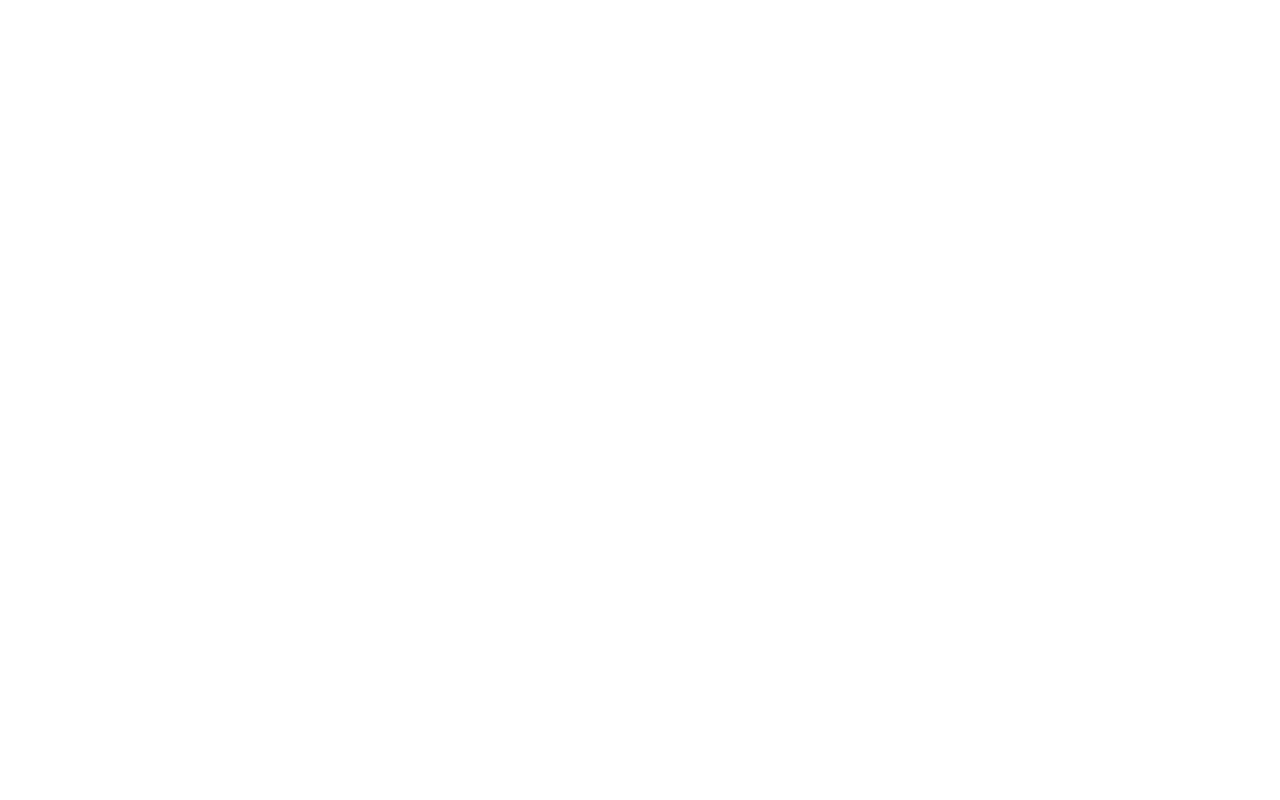
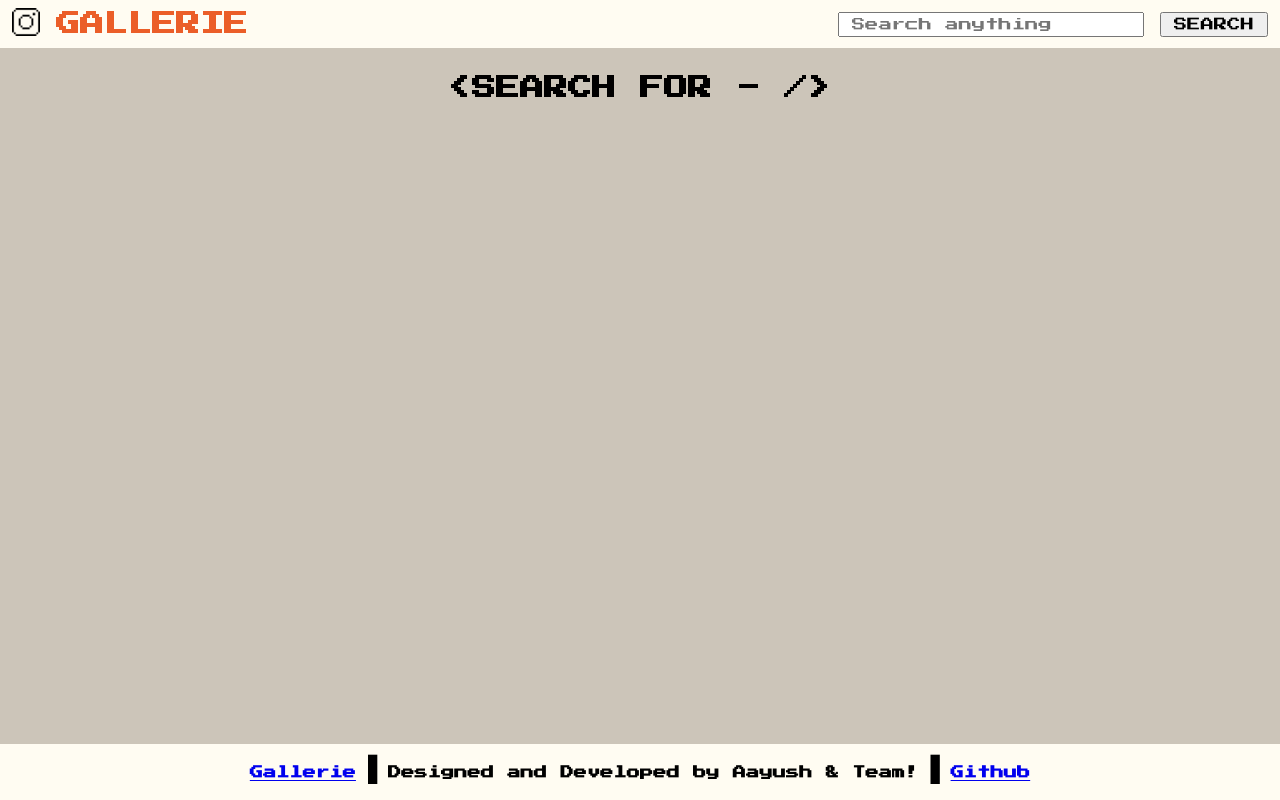
Before and after one commit to aayusharyan/gallerie, a plain HTML site: page search.html in a window 1280 px wide. Drawn offline with Linux system fonts and the light colour scheme.

Commit message:
Add HTML and CSS.

```diff
--- /dev/null
+++ b/assets/colors.css
@@ -0,0 +1,6 @@
+:root {
+  --orange: #EB5E28;
+  --gray: #252422;
+  --light-brown: #CCC5B9;
+  --light: #FFFCF2;
+}
--- a/assets/common.css
+++ b/assets/common.css
@@ -1 +1,67 @@
 @import url('https://fonts.googleapis.com/css2?family=Press+Start+2P&display=swap');
+@import './colors.css';
+
+body, h1, h2, h3, h4, h5, h6, p {
+  margin: 0px;
+  padding: 0xp;
+  font-family: 'Press Start 2P', cursive;
+}
+
+body {
+  background-color: var(--light-brown);
+  min-height: calc(100vh - 5rem);
+  position: relative;
+  padding-bottom: 5rem !important;
+}
+
+nav {
+  background-color: var(--light);
+
+}
+
+nav .title {
+  padding: 0.75rem;
+  padding-left: 0px;
+  color: var(--orange);
+  text-decoration: none;
+  display: inline-block;
+}
+
+nav .logo {
+  height: 1.75rem;
+  margin-left: 0.75rem;
+}
+
+nav form {
+  display: inline;
+  float: right;
+  padding-top: 0.75rem;
+  padding-right: 0.75rem;
+}
+
+nav .search {
+  font-family: 'Press Start 2P', cursive;
+  padding: 0.25rem 0.75rem;
+}
+
+nav .search:focus {
+  outline: none !important;
+  border: 1px solid var(--orange);
+}
+
+.heading {
+  text-align: center;
+  margin: 1.75rem;
+}
+
+footer {
+  position: absolute;
+  bottom: 0px;
+  background-color: var(--light);
+  width: calc(100% - 1.5rem);
+  padding: 0.75rem;
+  display: flex;
+  flex-wrap: wrap;
+  justify-content: center;
+  align-items: center;
+}
--- a/assets/detail.css
+++ b/assets/detail.css
@@ -0,0 +1 @@
+@import './colors.css';
--- a/assets/index.css
+++ b/assets/index.css
@@ -0,0 +1 @@
+@import './colors.css';
--- a/assets/search.css
+++ b/assets/search.css
@@ -0,0 +1 @@
+@import './colors.css';
--- a/search.html
+++ b/search.html
@@ -1,30 +1,49 @@
 <!DOCTYPE html>
 <html lang="en">
   <head>
-    <meta charset="UTF-8" />
-    <meta http-equiv="X-UA-Compatible" content="IE=Edge" />
-    <meta name="viewport" content="width=device-width, initial-scale=1.0" />
+    <meta charset="UTF-8"/>
+    <meta http-equiv="X-UA-Compatible" content="IE=Edge"/>
+    <meta name="viewport" content="width=device-width, initial-scale=1.0"/>
     <title>Gallerie | A Photo search App</title>
 
-    <link rel="stylesheet" href="./assets/common.css" />
-    <link rel="stylesheet" href="./assets/search.css" />
+    <link rel="stylesheet" href="./assets/common.css"/>
+    <link rel="stylesheet" href="./assets/search.css"/>
   </head>
 
   <body>
 
     <!-- Navigation Bar-->
     <nav>
+      <a href="./"><img src="./assets/logo.png" alt="Logo" class="logo"/></a>
+      <a href="./">
+        <h1 class="title">GALLERIE</h1>
+      </a>
+      <form action="./search.html" method="get">
+        <input type="text" name="q" autocomplete="off" class="search" placeholder="Search anything"/>
+        <input type="submit" value="SEARCH" class="search"/>
+      </form>
     </nav>
 
     <!-- Main Section-->
     <section>
+      <h1 class="heading">&lt;SEARCH FOR - <span id="search_query"></span> /&gt;</h1>
+      <div class="container" id="result_container"></div>
     </section>
 
     <!-- Footer of the page-->
     <footer>
+      <a href="./">
+        <h5>Gallerie</h5>
+      </a>
+      <h1>|</h1>
+      <h5>Designed and Developed by Aayush & Team!</h5>
+      <h1>|</h1>
+      <a href="./">
+        <h5>Github</h5>
+      </a>
     </footer>
 
     <script src="./assets/common.js"></script>
-    <script src="./assets/search.js">
+    <script src="./assets/search.js"></script>
   </body>
 </html>
```
Also changed, not shown: detail.html (+23 -5 lines), index.html (+24 -5 lines), assets/logo.png (added).
